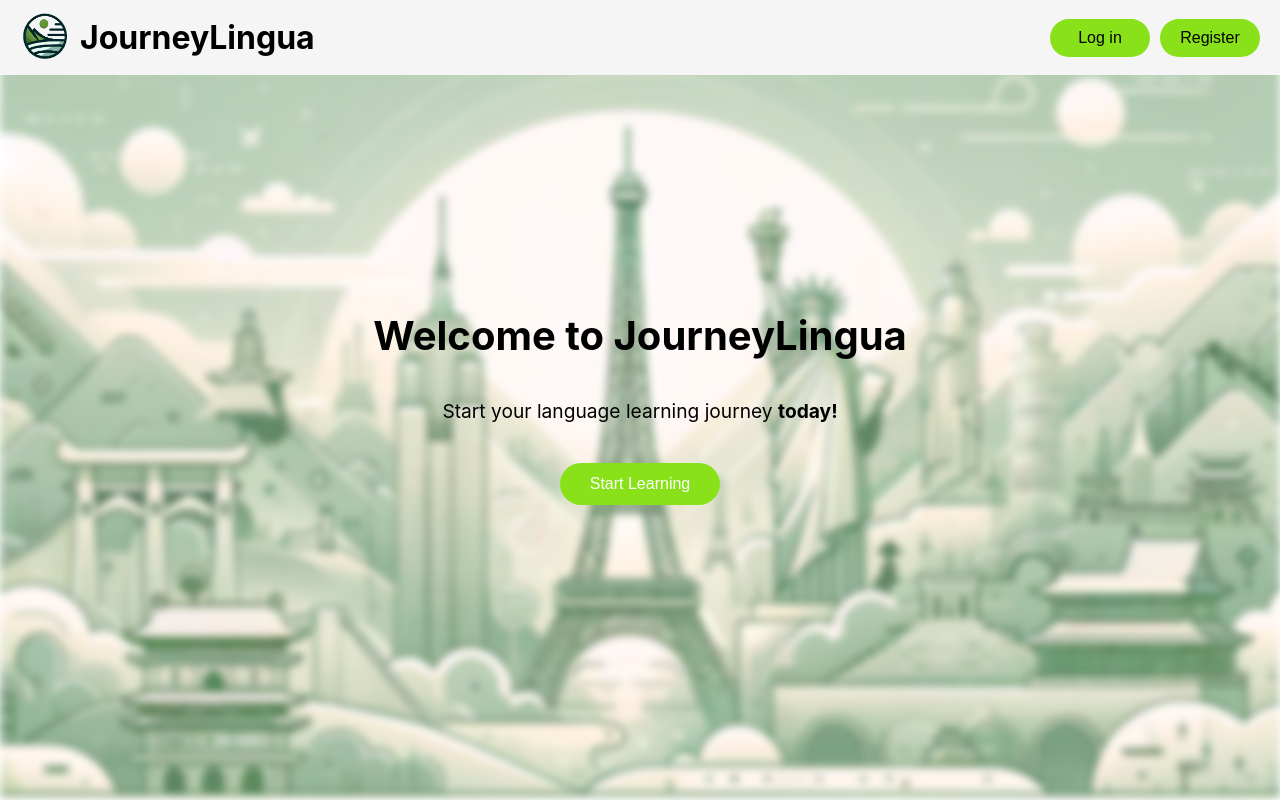
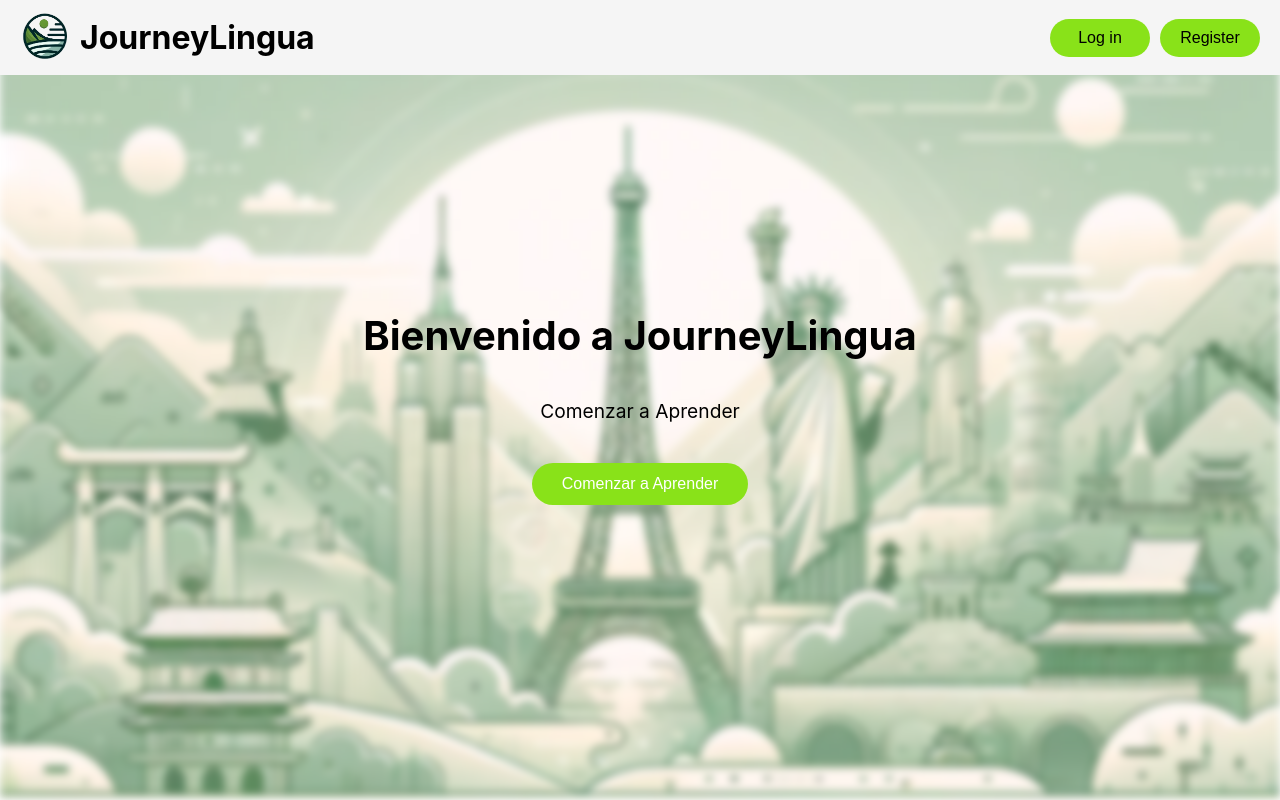
Before and after one commit to MKRadius/JourneyLingua, a React (Vite) app in the folder frontend/: page / in a window 1280 px wide. Built offline with nearby package versions, Linux system fonts and the light colour scheme.

Commit message:
rebase main on my branch

```diff
--- a/frontend/package.json
+++ b/frontend/package.json
@@ -13,6 +13,7 @@
   "dependencies": {
     "react": "^18.2.0",
     "react-dom": "^18.2.0",
+    "react-intl": "^6.6.2",
     "react-router-dom": "^6.22.2"
   },
   "devDependencies": {
--- a/frontend/src/App.tsx
+++ b/frontend/src/App.tsx
@@ -1,21 +1,39 @@
-import { BrowserRouter, Routes, Route } from 'react-router-dom'
-import Home from './components/Home'
-import Learn from './components/Learn'
-import Login from './components/Login'
-import Register from './components/Register'
-
-import { useAuthContext } from './hooks/useContext'
-
-import './styles/App.css'
+import React from 'react';
+import { BrowserRouter, Routes, Route } from 'react-router-dom';
+import IntlProviderWrapper from './utils/IntlProviderWrapper'; // Import IntlProviderWrapper
+import Home from './components/Home';
+import Learn from './components/Learn';
+import Login from './components/Login';
+import Register from './components/Register';
+import { useAuthContext } from './hooks/useContext';
+import './styles/App.css';
 import NavBar from "./components/NavBar.tsx";
 import ImageToTextEx from "./components/ImageToTextEx.tsx";
 import MakeASentenceEx from "./components/MakeASentenceEx.tsx";
+import enMessages from './locales/en.json'; // Import English messages
+import esMessages from './locales/es.json'; // Import Spanish messages
+
+const messages = {
+  en: enMessages,
+  es: esMessages
+};
 
 const App: React.FC = () => {
   const { user, token, isAuth } = useAuthContext();
+  const locale = 'es'; // Set default locale here
+  const messages = {
+    en: {
+      "home.welcome": "Welcome to JourneyLingua",
+      "home.start_learning": "Start Learning"
+    },
+    es: {
+      "home.welcome": "Bienvenido a JourneyLingua",
+      "home.start_learning": "Comenzar a Aprender"
+    }
+  };
 
   return (
-    <>
+    <IntlProviderWrapper locale={locale} messages={messages[locale]}>
       <BrowserRouter basename='/'>
         <NavBar />
         <Routes>
@@ -27,8 +45,9 @@ const App: React.FC = () => {
           <Route path="/make-a-sentence" element={ (user && token && isAuth) ? <MakeASentenceEx /> : <Login /> } />
         </Routes>
       </BrowserRouter>
-    </>
-  )
-}
+    </IntlProviderWrapper>
+  );
+};
+
 
 export default App;
--- a/frontend/src/components/Home.tsx
+++ b/frontend/src/components/Home.tsx
@@ -1,12 +1,13 @@
-import React from "react";
+// Inside your component
+import { FormattedMessage } from 'react-intl'; // Import FormattedMessage component
 
 const Home: React.FC = () => {
     return (
         <div>
             <div className="home-container">
-                <h1>Welcome to JourneyLingua</h1>
-                <p>Start your language learning journey <b>today!</b></p>
-                <button className="start-learning-button">Start Learning</button>
+                <h1><FormattedMessage id="home.welcome"/></h1>
+                <p><FormattedMessage id="home.start_learning" /></p>
+                <button className="start-learning-button"><FormattedMessage id="home.start_learning"/></button>
             </div>
         </div>
     );
--- /dev/null
+++ b/frontend/src/locales/en.json
@@ -0,0 +1,6 @@
+{
+    "home": {
+      "welcome": "Welcome to JourneyLingua",
+      "start_learning": "Start Learning"
+    }
+  }
--- /dev/null
+++ b/frontend/src/locales/es.json
@@ -0,0 +1,6 @@
+{
+    "home": {
+      "welcome": "Bienvenido a JourneyLingua",
+      "start_learning": "Comenzar a Aprender"
+    }
+}
--- /dev/null
+++ b/frontend/src/utils/IntlProviderWrapper.tsx
@@ -0,0 +1,12 @@
+import React from 'react';
+import { IntlProvider } from 'react-intl';
+
+const IntlProviderWrapper: React.FC<{ locale: string, messages: any }> = ({ locale, messages, children }) => {
+  return (
+    <IntlProvider locale={locale} messages={messages}>
+      {children}
+    </IntlProvider>
+  );
+};
+
+export default IntlProviderWrapper;
```
Also changed, not shown: 1 other file (tests, documents, lock files or other folders).
